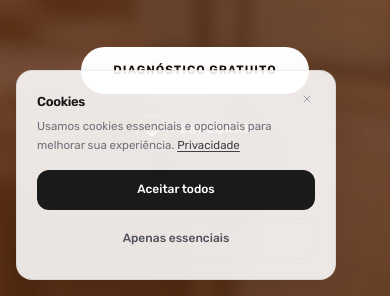
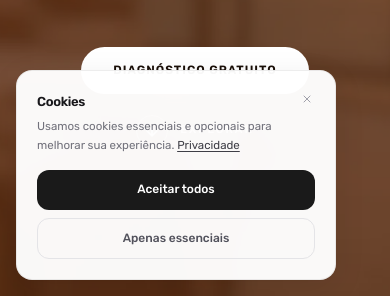
Before and after one commit to GabrielCaliari/naturmarketing, a Next.js app: page / in a window 390 px wide. Shown: the part 548-844 px from the top of the page. Built offline with nearby package versions, Linux system fonts and the light colour scheme; no server answers.

Commit message:
perf: remover backdrop-filter do banner de cookies
blur(24px) saturate(180%) é um dos efeitos de paint mais caros em
mobile e monta aos 900ms, dentro da janela medida pelo Lighthouse.
Troca por fundo quase opaco, visualmente equivalente.

Ref: docs/AUDITORIA_FALHAS_100.md item 1.7

```diff
--- a/src/components/CookieConsent/index.tsx
+++ b/src/components/CookieConsent/index.tsx
@@ -59,9 +59,7 @@ export default function CookieConsent() {
           <div
             className="relative rounded-2xl border p-5"
             style={{
-              background: "rgba(255, 255, 255, 0.88)",
-              backdropFilter: "blur(24px) saturate(180%)",
-              WebkitBackdropFilter: "blur(24px) saturate(180%)",
+              background: "rgba(255, 255, 255, 0.97)",
               borderColor: "rgba(0, 0, 0, 0.07)",
               boxShadow:
                 "0 8px 32px rgba(0,0,0,0.08), 0 1px 2px rgba(0,0,0,0.04)",
```
